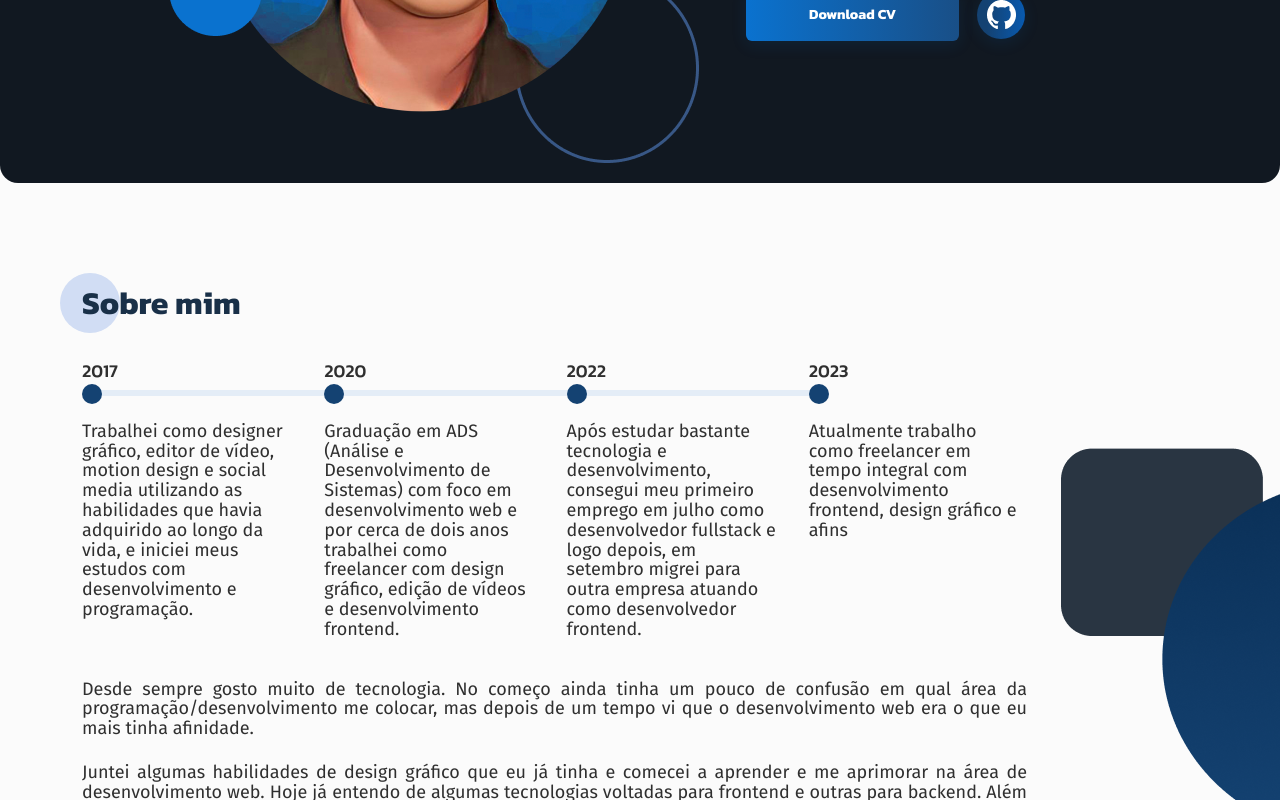
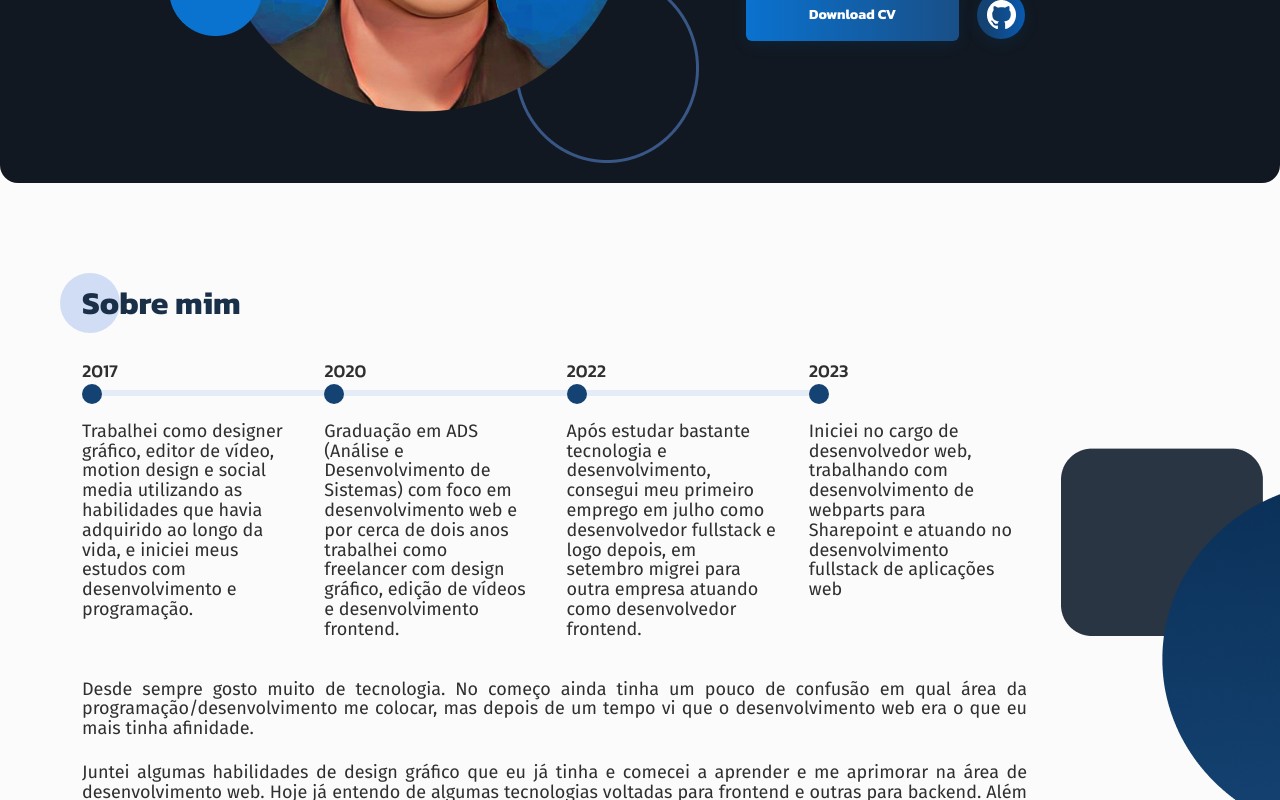
Before and after one commit to sycrot/portfolio-tf-2023, a Next.js app: page / in a window 1280 px wide. Shown: the part 422-1222 px from the top of the page. Built offline with nearby package versions, Linux system fonts and the light colour scheme.

Commit message:
feat: new text for aboutme

```diff
--- a/package.json
+++ b/package.json
@@ -1,6 +1,6 @@
 {
   "name": "tf-portfolio-page",
-  "version": "2.0.5",
+  "version": "2.0.6",
   "private": true,
   "scripts": {
     "dev": "next dev",
--- a/src/app/aboutme.tsx
+++ b/src/app/aboutme.tsx
@@ -111,7 +111,7 @@ export default function Aboutme() {
               {TimelineContent("2017", "Trabalhei como designer gráfico, editor de vídeo, motion design e social media utilizando as habilidades que havia adquirido ao longo da vida, e iniciei meus estudos com desenvolvimento e programação.", boxVariant, yearVariant)}
               {TimelineContent("2020", "Graduação em ADS (Análise e Desenvolvimento de Sistemas) com foco em desenvolvimento web e por cerca de dois anos trabalhei como freelancer com design gráfico, edição de vídeos e desenvolvimento frontend.", boxVariant2, yearVariant2)}
               {TimelineContent("2022", "Após estudar bastante tecnologia e desenvolvimento, consegui meu primeiro emprego em julho como desenvolvedor fullstack e logo depois, em setembro migrei para outra empresa atuando como desenvolvedor frontend.", boxVariant3, yearVariant3)}
-              {TimelineContent("2023", "Atualmente trabalho como freelancer em tempo integral com desenvolvimento frontend, design gráfico e afins", boxVariant4, yearVariant4)}
+              {TimelineContent("2023", "Iniciei no cargo de desenvolvedor web, trabalhando com desenvolvimento de webparts para Sharepoint e atuando no desenvolvimento fullstack de aplicações web", boxVariant4, yearVariant4)}
             </div>
 
             <motion.div
```
